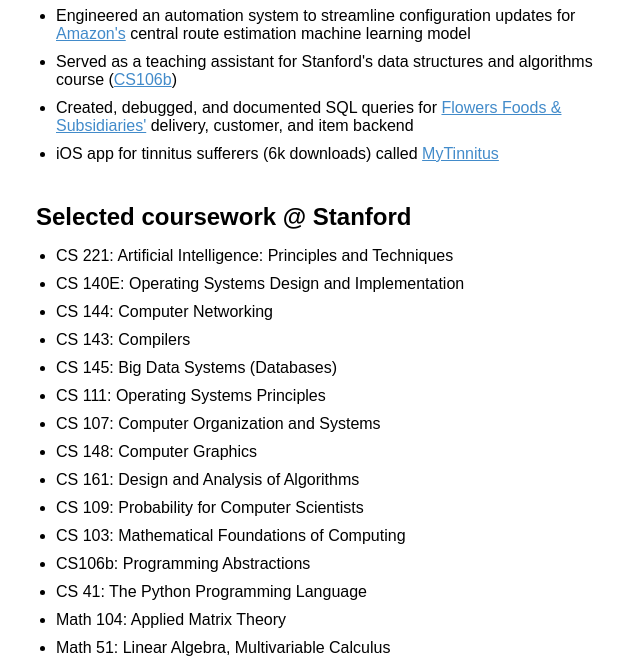
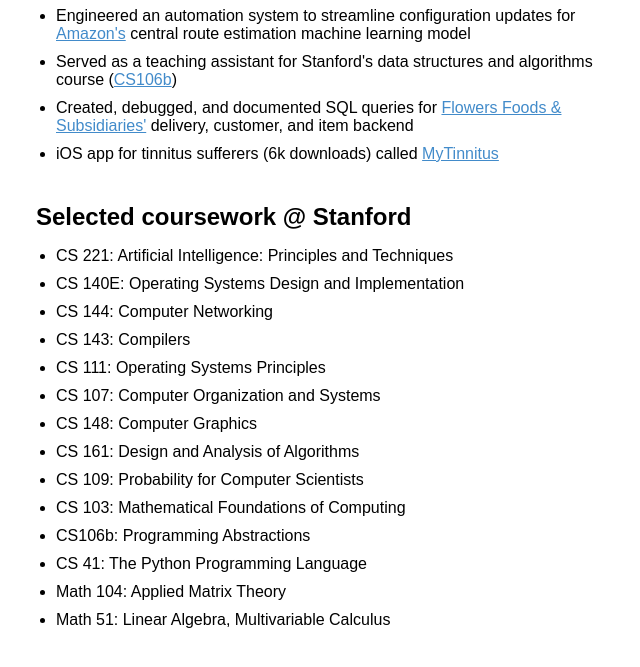
Before and after one commit to RyanLe2003/rle, a plain HTML site: page index.html in a window 1280 px wide. Shown: the part 567-1234 px from the top of the page, without its empty margins (304-944 px from the left). Drawn offline with Linux system fonts and the light colour scheme.

Commit message:
update classes

```diff
--- a/index.html
+++ b/index.html
@@ -111,7 +111,6 @@
         <li> CS 140E: Operating Systems Design and Implementation </li>
         <li> CS 144: Computer Networking </li>
         <li> CS 143: Compilers </li>
-        <li> CS 145: Big Data Systems (Databases) </li>
         <li> CS 111: Operating Systems Principles </li>
         <li> CS 107: Computer Organization and Systems </li>
         <li> CS 148: Computer Graphics </li>
```
